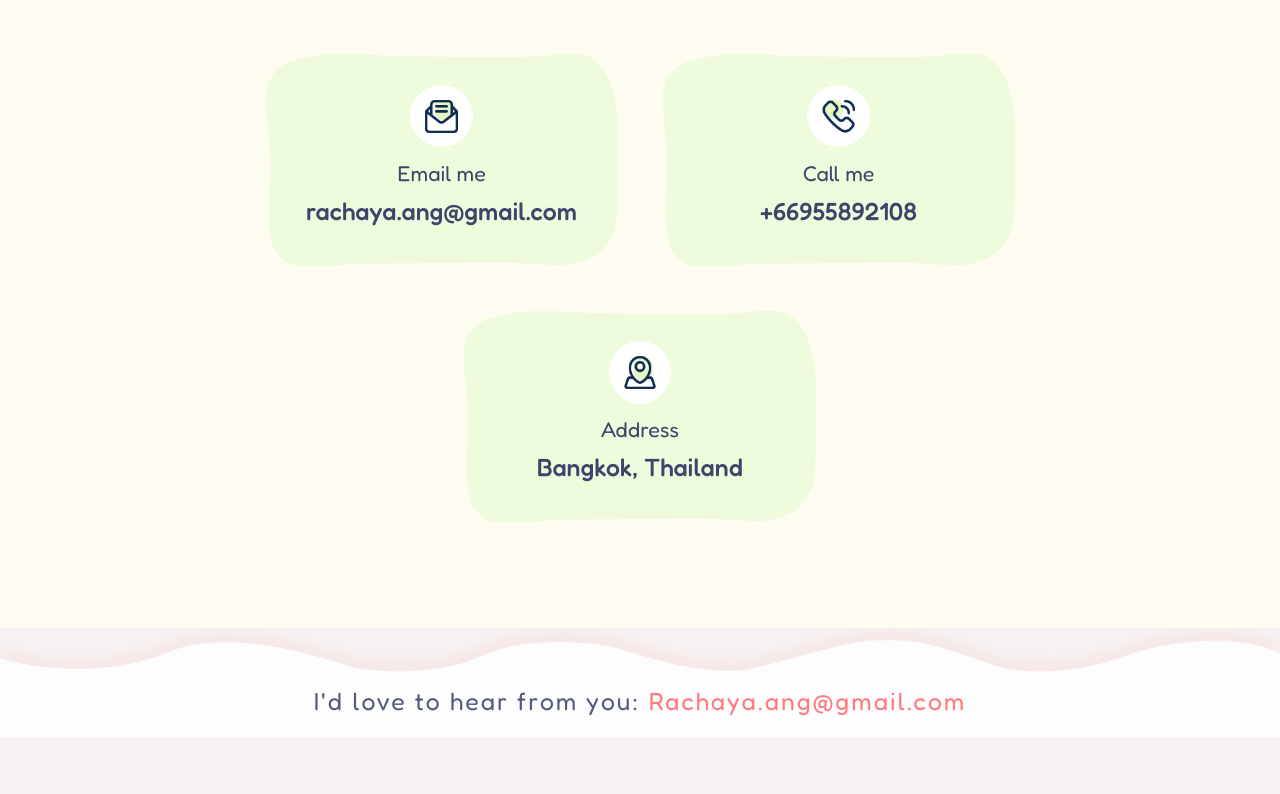
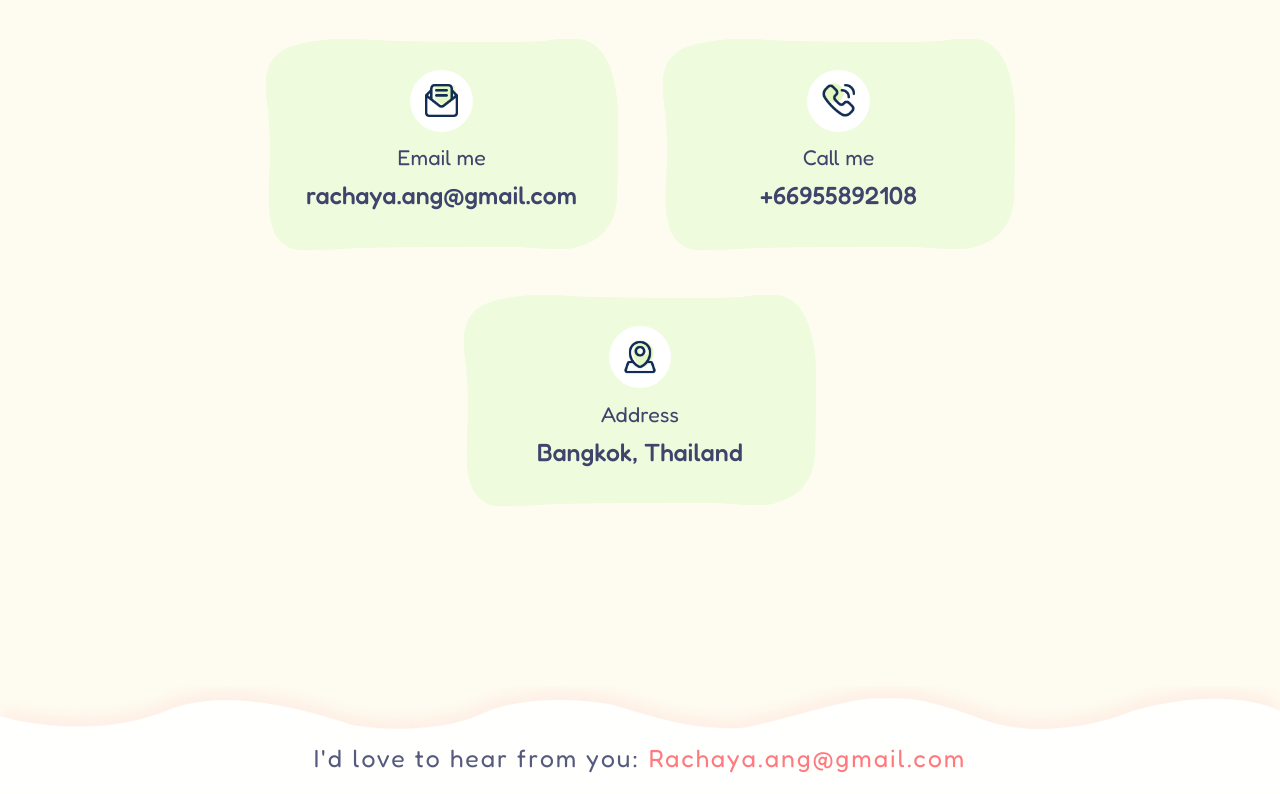
Before and after one commit to Racang/portfolio, a React (Vite) app: page /portfolio/contact in a window 1280 px wide. Shown: the part 584-1378 px from the top of the page. Before the commit the page ends 1321 px from the top, so only its background shows below. Built offline with nearby package versions, Linux system fonts and the light colour scheme.

Commit message:
chore: update styles, add new assets, and refine layouts across multiple components

```diff
--- a/src/components/contact/ConnectSection.jsx
+++ b/src/components/contact/ConnectSection.jsx
@@ -135,8 +135,8 @@ export default function ConnectSection() {
   return (
     <section
       id="connect"
-      className="relative w-full overflow-hidden z-10"
-      style={{ marginTop: 'clamp(-50px, -4.8vw, -69px)' }}
+      className="relative w-full overflow-hidden z-0"
+      style={{ marginTop: 'clamp(-110px, -8.5vw, -120px)' }}
       aria-label="Let's Connect"
     >
       {/* ── Union wave background (absolute, full-width) ── */}
@@ -153,8 +153,8 @@ export default function ConnectSection() {
         className="relative z-10 max-w-[1440px] mx-auto px-8 lg:px-20 flex flex-col items-center"
         style={{
           gap:           'clamp(32px, 3.9vw, 56px)',
-          paddingTop:    'clamp(100px, 9.72vw, 140px)',
-          paddingBottom: 'clamp(80px, 8.33vw, 120px)',
+          paddingTop:    'clamp(150px, 13.2vw, 190px)',
+          paddingBottom: 'clamp(140px, 14vw, 200px)',
         }}
         variants={staggerContainer}
         initial="hidden"
--- a/src/components/home/HeroSection.jsx
+++ b/src/components/home/HeroSection.jsx
@@ -5,7 +5,7 @@
  * Layout:
  *   Left  → Name (Poppins 32px) + Title "Ux/Ui portfolio" (Fredoka 96px cyan, single line) + buttons
  *           heroDecor sparkles anchored to the title's right edge
- *   Right → pink circle (centered) + girl character
+ *   Right → pink circle (centered) + girl character + heroBg squiggle (anchored to image div)
  * Background: #f7f3f3 (bg-warm)
  */
 import { motion } from 'framer-motion'
--- a/src/components/home/HomeFooter.jsx
+++ b/src/components/home/HomeFooter.jsx
@@ -12,7 +12,7 @@ import { homeImages } from '../../data/homeData'
 export default function HomeFooter() {
   return (
     <footer
-      className="relative w-full overflow-hidden"
+      className="relative w-full overflow-hidden z-10"
       style={{
         height: 'clamp(80px, 8.5vw, 123px)',
         backgroundImage: `url(${homeImages.footerBg})`,
--- a/src/components/shared/InnerPageBanner.jsx
+++ b/src/components/shared/InnerPageBanner.jsx
@@ -18,7 +18,7 @@ import { fadeUp } from '../../lib/animations'
 export default function InnerPageBanner({ title, subtitle }) {
   return (
     <section
-      className="relative w-full overflow-hidden flex flex-col items-center"
+      className="relative w-full overflow-hidden flex flex-col items-center z-10"
       style={{ minHeight: 'clamp(320px, 36vw, 518px)' }}
       aria-label={`${title} banner`}
     >
--- a/src/data/homeData.js
+++ b/src/data/homeData.js
@@ -4,6 +4,7 @@ const base = import.meta.env.BASE_URL
 
 export const homeImages = {
   // Hero section
+  heroBg:         `${base}/images/5b90ee961fe86954ac3684169c3bc4cb0709d028.svg`,  // Vector 4 (right-side blob)
   heroDecor:      `${base}images/Home_Bannder_decor01.svg`,  // Group 1686550957
   heroGirl:       `${base}images/Home_Banner_girl.png`,  // a girl 2 character
 
--- a/src/pages/ContactPage.jsx
+++ b/src/pages/ContactPage.jsx
@@ -15,7 +15,7 @@ import ConnectSection   from '../components/contact/ConnectSection'
 
 export default function ContactPage() {
   return (
-    <div className="bg-bg-warm relative overflow-x-hidden">
+    <div className="bg-[#FEFCF1] relative overflow-x-hidden">
       {/* Fixed floating nav — "Contact" NavLink auto-highlights at /contact */}
       <HomeNavbar />
 
```
